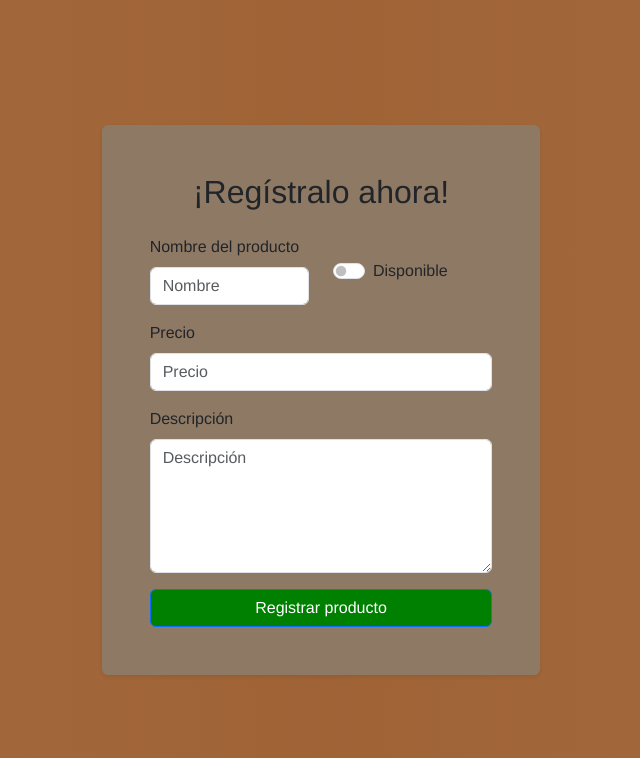
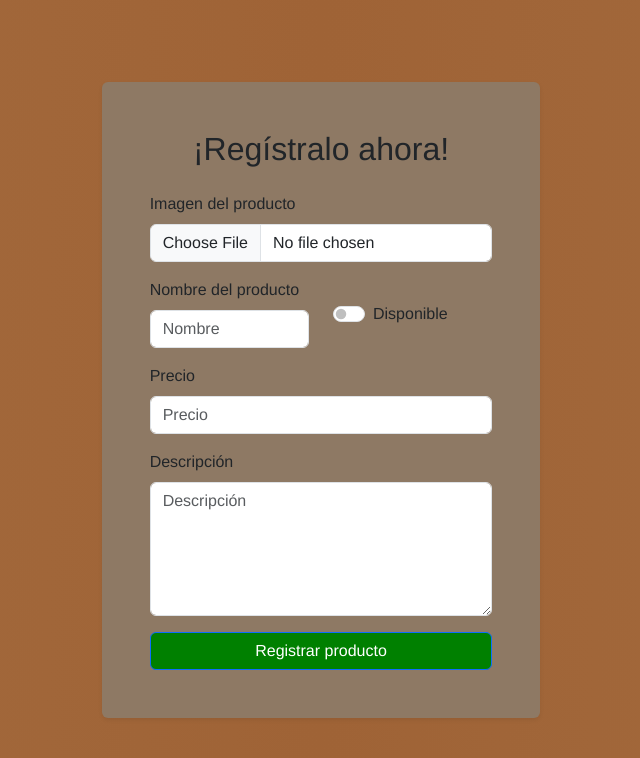
Before and after one commit to Juandoqg/Restaurante, a Django app: page /createProduct/ in a window 1280 px wide. Shown: the top 758 px of the page, without its empty margins (319-959 px from the left). Run offline with Django 5.2, Linux system fonts and the light colour scheme.

Commit message:
Arreglo a la llenada de la base con img al producto

```diff
--- a/myapp/models.py
+++ b/myapp/models.py
@@ -13,7 +13,7 @@ class Producto(models.Model):
     disponible = models.BooleanField(default=True)
     precio = models.DecimalField(max_digits=10, decimal_places=2)
     nombre = models.CharField(max_length=50,default="")
-    imgProducto = models.ImageField(upload_to="static/img", null=True)
+    imgProducto = models.ImageField(upload_to="myapp/static/img", null=True)
 
 class Mesa (models.Model):
     idMesa = models.AutoField(primary_key=True)
--- a/myapp/templates/createProduct.html
+++ b/myapp/templates/createProduct.html
@@ -21,10 +21,15 @@
 <body class="bg-primary d-flex align-items-center justify-content-center vh-100">
     <article class="bg-white p-4 p-md-5 rounded shadow-sm">
         <h2 class="text-center font-weight-bold mb-4 text-dark">¡Regístralo ahora!</h2>
-        <form method="POST">
+        <form method="POST" enctype="multipart/form-data">
             <div class="mb-3">
                 {% csrf_token %}
                 {{form.as_p}}
+                <!-- Agregar campo de entrada de imagen -->
+                <label for="imgProducto" class="form-label text-dark">Imagen del producto</label>
+                <input type="file" class="form-control" id="imgProducto" name="imgProducto" accept="image/*">
+                <!-- Vista previa de la imagen -->
+                <img id="imagenPrevista" src="#" alt="Vista previa de la imagen" />
             </div>
             <div class="row mb-3">
                 <div class="col">
@@ -54,6 +59,24 @@
 
 
     <script src="https://cdn.jsdelivr.net/npm/bootstrap@5.3.3/dist/js/bootstrap.bundle.min.js"></script>
+    <script>
+        // Mostrar la vista previa de la imagen seleccionada por el usuario
+        function mostrarVistaPrevia(input) {
+            if (input.files && input.files[0]) {
+                var reader = new FileReader();
+                reader.onload = function (e) {
+                    $('#imagenPrevista').attr('src', e.target.result);
+                    $('#imagenPrevista').show();
+                }
+                reader.readAsDataURL(input.files[0]);
+            }
+        }
+
+        // Llamar a la función de vista previa cuando se selecciona una imagen
+        $("#imgProducto").change(function () {
+            mostrarVistaPrevia(this);
+        });
+    </script>
 </body>
 
 </html>
--- a/myapp/views.py
+++ b/myapp/views.py
@@ -6,7 +6,9 @@ from .models import User
 from .models import Mesa
 from .models import Producto
 from .models import Pedido
+from mysite import settings
 from django.contrib.auth.decorators import login_required
+import os
 
 # Create your views here.
 
@@ -101,17 +103,29 @@ def deleteUser(request, user_id):
 def createProduct(request):
     if request.method == 'GET':
         return render(request, 'createProduct.html')
-    else:
+    elif request.method == 'POST':
         try:
             # Convertir el valor del toggle a un booleano
             disponible = request.POST.get("toggleDisponible", False) == "on"
 
-            producto = Producto.objects.create(
+            # Obtener la instancia del Producto del formulario
+            producto = Producto(
                 nombre=request.POST["nombreProducto"],
                 descripcion=request.POST["Descripcion"],
                 precio=request.POST["Precio"],
                 disponible=disponible
             )
+
+            # Guardar la imagen en la carpeta restaurante/myapp/static/img
+            if 'imgProducto' in request.FILES:
+                imagen = request.FILES['imgProducto']
+                ruta_imagen = os.path.join(settings.BASE_DIR, 'myapp', 'static', 'img', imagen.name)
+                with open(ruta_imagen, 'wb') as f:
+                    for chunk in imagen.chunks():
+                        f.write(chunk)
+                producto.imgProducto = os.path.join('img', imagen.name)
+
+            # Guardar el producto en la base de datos
             producto.save()
             return redirect('administrador')
         except Exception as e:
```
Also changed, not shown: db.sqlite3.
